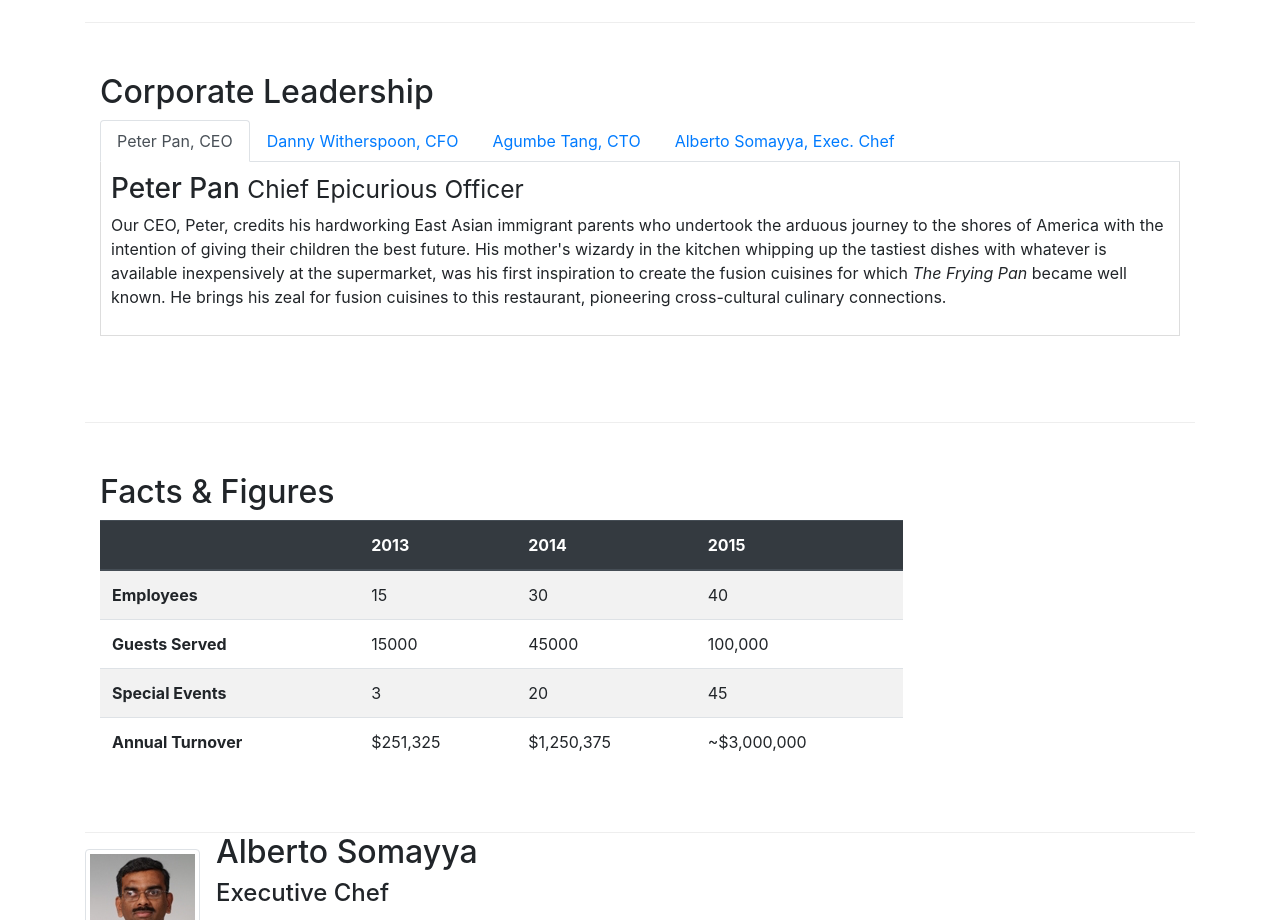
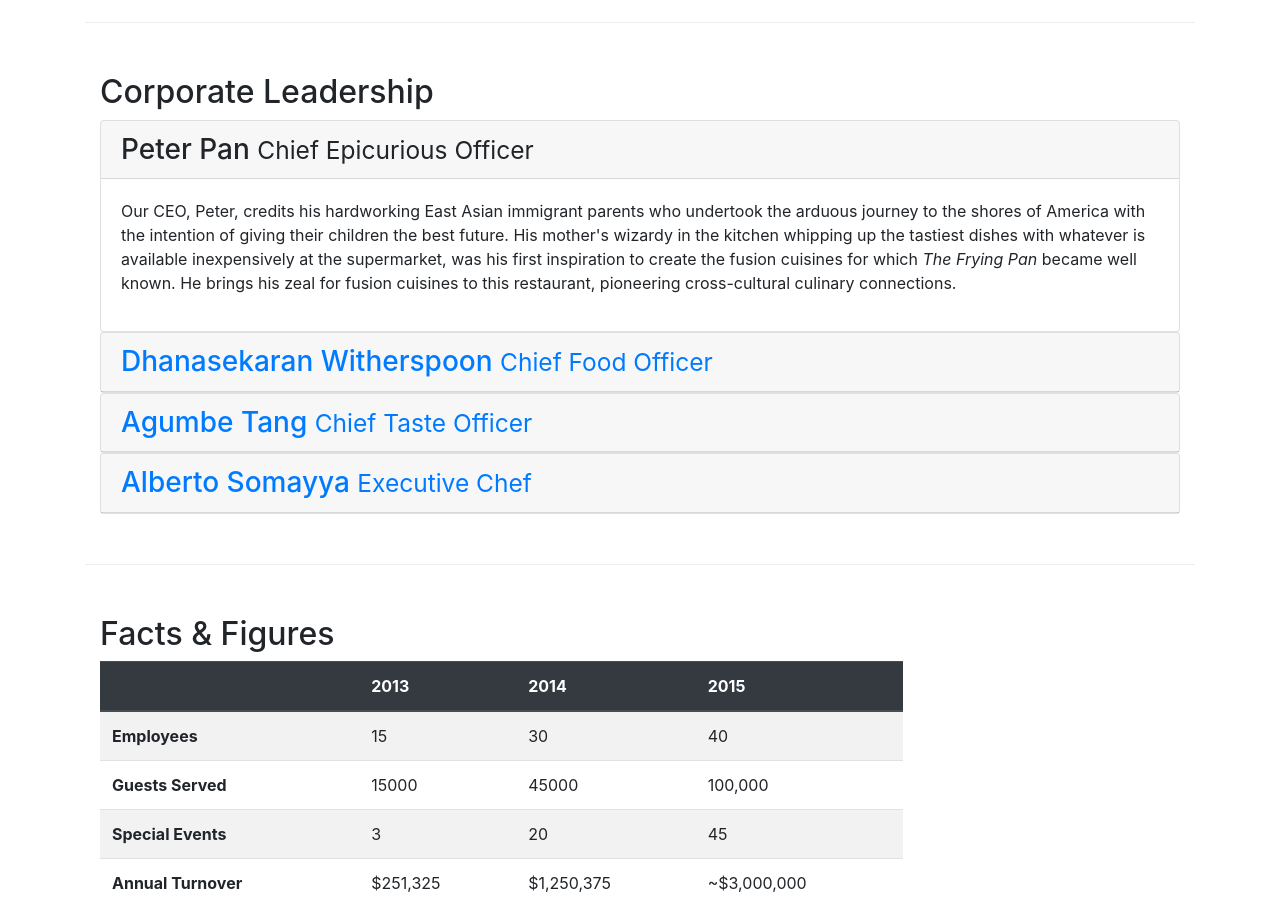
Before and after one commit to SOUROVSARKERTEC12/Bootstrap-Assignment-1, a website: page aboutus.html in a window 1280 px wide. Shown: the part 880-1800 px from the top of the page. Drawn offline with nearby package versions, Linux system fonts and the light colour scheme.

Commit message:
Accordion

```diff
--- a/aboutus.html
+++ b/aboutus.html
@@ -100,45 +100,62 @@
     <div class="row row-content">
         <div class="col">
             <h2>Corporate Leadership</h2>
-            <ul class="nav nav-tabs">
-                <li class="nav-item">
-                    <a class="nav-link active" href="#peter"
-                       role="tab" data-toggle="tab">Peter Pan, CEO</a>
-                </li>
-                <li class="nav-item">
-                    <a class="nav-link" href="#danny" role="tab"
-                       data-toggle="tab">Danny Witherspoon, CFO</a>
-                </li>
-                <li class="nav-item">
-                    <a class="nav-link" href="#agumbe"role="tab"
-                       data-toggle="tab">Agumbe Tang, CTO</a>
-                </li>
-                <li class="nav-item">
-                    <a class="nav-link" href="#alberto" role="tab"
-                       data-toggle="tab">Alberto Somayya, Exec. Chef</a>
-                </li>
-            </ul>
-            <div class="tab-content" >
-                <div role="tabpanel" class="tab-pane fade show active" id="peter">
-                <h3>Peter Pan <small>Chief Epicurious Officer</small></h3>
-                <p class="d-none d-sm-block">Our CEO, Peter, credits his hardworking East Asian immigrant parents who undertook the arduous journey to the shores of America with the intention of giving their children the best future. His mother's wizardy in the kitchen whipping up the tastiest dishes with whatever is available inexpensively at the supermarket, was his first inspiration to create the fusion cuisines for which <em>The Frying Pan</em> became well known. He brings his zeal for fusion cuisines to this restaurant, pioneering cross-cultural culinary connections.</p>
+            <div id="accordion" >
+                <div class="card">
+                    <div class="card-header" role="tab" id="peterhead">
+                        <h3 class="mb-0">
+                            <a data-toggle="collapse" data-target="#peter">Peter Pan <small>Chief Epicurious Officer</small>
+                            </a></h3>
+                    </div>
+                    <div role="tabpanel" class="collapse show" id="peter" data-parent="#accordion">
+                        <div class="card-body">
+                            <p class="d-none d-sm-block">Our CEO, Peter, credits his hardworking East Asian immigrant parents who undertook the arduous journey to the shores of America with the intention of giving their children the best future. His mother's wizardy in the kitchen whipping up the tastiest dishes with whatever is available inexpensively at the supermarket, was his first inspiration to create the fusion cuisines for which <em>The Frying Pan</em> became well known. He brings his zeal for fusion cuisines to this restaurant, pioneering cross-cultural culinary connections.</p>
+                        </div>
+                    </div>
                 </div>
 
-                <div role="tabpanel" class="tab-pane fade" id="danny">
-                <h3>Dhanasekaran Witherspoon <small>Chief Food Officer</small></h3>
-                <p class="d-none d-sm-block">Our CFO, Danny, as he is affectionately referred to by his colleagues, comes from a long established family tradition in farming and produce. His experiences growing up on a farm in the Australian outback gave him great appreciation for varieties of food sources. As he puts it in his own words, <em>Everything that runs, wins, and everything that stays, pays!</em></p>
+                <div class="card">
+                    <div class="card-header" role="tab" id="dannyhead">
+                        <h3 class="mb-0">
+                            <a class="collapsed" data-toggle="collapse" data-target="#danny">
+                                Dhanasekaran Witherspoon <small>Chief Food Officer</small>
+                            </a>
+                        </h3>
+                    </div>
+                    <div class="collapse" id="danny" data-parent="#accordion">
+                        <div class="card-body">
+                            <p class="d-none d-sm-block">Our CFO, Danny, as he is affectionately referred to by his colleagues, comes from a long established family tradition in farming and produce. His experiences growing up on a farm in the Australian outback gave him great appreciation for varieties of food sources. As he puts it in his own words, <em>Everything that runs, wins, and everything that stays, pays!</em></p>
+                        </div>
+                    </div>
                 </div>
-
-                <div role="tabpanel" class="tab-pane fade" id="agumbe">
-                <h3>Agumbe Tang <small>Chief Taste Officer</small></h3>
-                <p class="d-none d-sm-block">Blessed with the most discerning gustatory sense, Agumbe, our CTO, personally ensures that every dish that we serve meets his exacting tastes. Our chefs dread the tongue lashing that ensues if their dish does not meet his exacting standards. He lives by his motto, <em>You click only if you survive my lick.</em></p>
+                <div class="card">
+                    <div class="card-header" role="tab" id="agumbehead">
+                        <h3 class="mb-0">
+                            <a class="collapsed" data-toggle="collapse" data-target="#agumbe">
+                                Agumbe Tang <small>Chief Taste Officer</small>
+                            </a>
+                        </h3>
+                    </div>
+                    <div class="collapse" id="agumbe" data-parent="#accordion">
+                        <div class="card-body">
+                            <p class="d-none d-sm-block">Blessed with the most discerning gustatory sense, Agumbe, our CTO, personally ensures that every dish that we serve meets his exacting tastes. Our chefs dread the tongue lashing that ensues if their dish does not meet his exacting standards. He lives by his motto, <em>You click only if you survive my lick.</em></p>
+                        </div>
+                    </div>
                 </div>
-
-                <div role="tabpanel" class="tab-pane fade" id="alberto">
-                <h3>Alberto Somayya <small>Executive Chef</small></h3>
-                <p class="d-none d-sm-block">Award winning three-star Michelin chef with wide International experience having worked closely with whos-who in the culinary world, he specializes in creating mouthwatering Indo-Italian fusion experiences. He says, <em>Put together the cuisines from the two craziest cultures, and you get a winning hit! Amma Mia!</em></p>
+                <div class="card">
+                    <div class="card-header" role="tab" id="albertohead">
+                        <h3 class="mb-0">
+                            <a class="collapsed" data-toggle="collapse" data-target="#alberto">
+                                Alberto Somayya <small>Executive Chef</small>
+                            </a>
+                        </h3>
+                    </div>
+                    <div class="collapse" id="alberto" data-parent="#accordion">
+                        <div class="card-body">
+                            <p class="d-none d-sm-block">Award winning three-star Michelin chef with wide International experience having worked closely with whos-who in the culinary world, he specializes in creating mouthwatering Indo-Italian fusion experiences. He says, <em>Put together the cuisines from the two craziest cultures, and you get a winning hit! Amma Mia!</em></p>
+                        </div>
+                    </div>
                 </div>
-
             </div>
         </div>
     </div>
```
Also changed, not shown: contactus.html (line endings or trailing spaces), css/style.css (line endings or trailing spaces).
